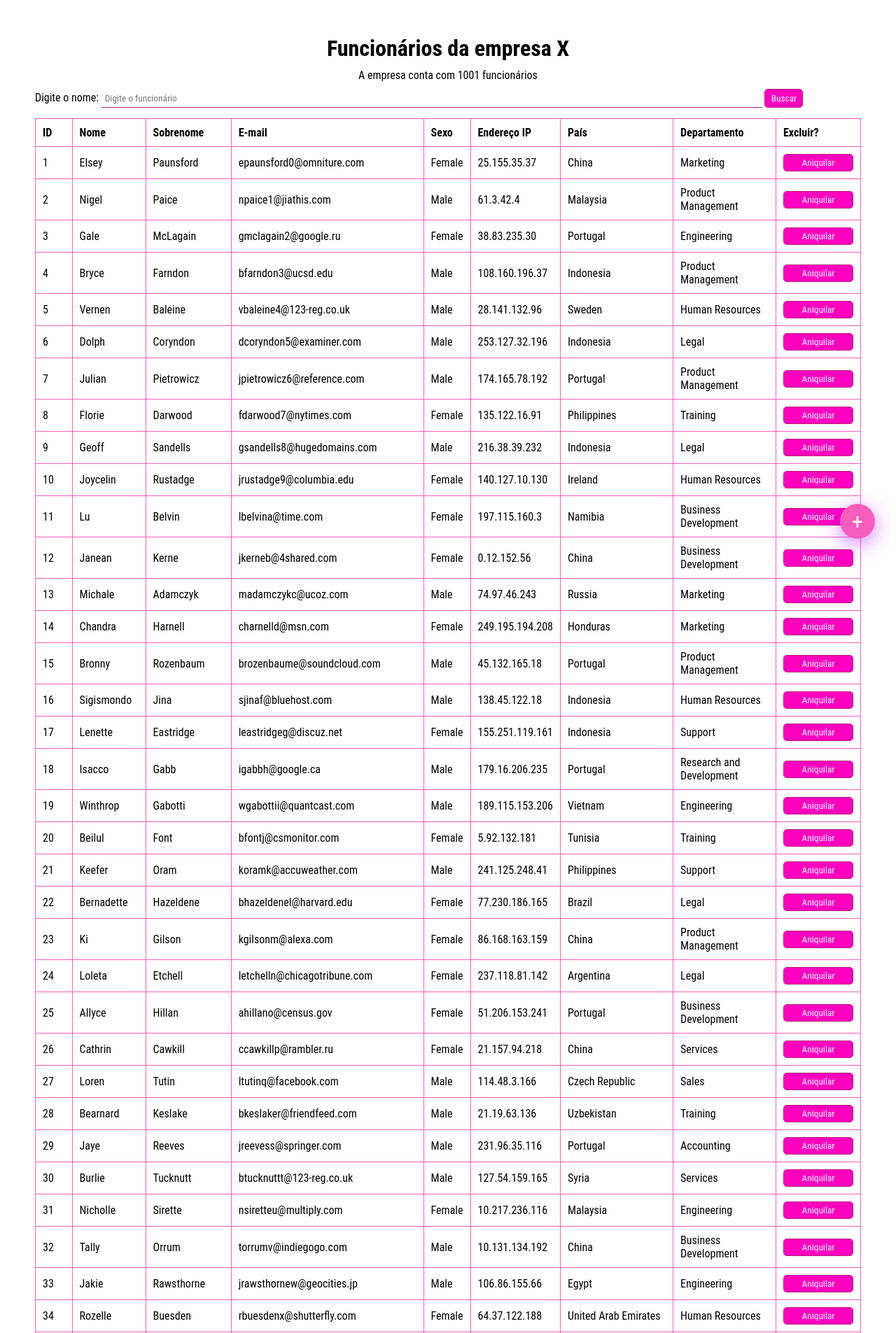
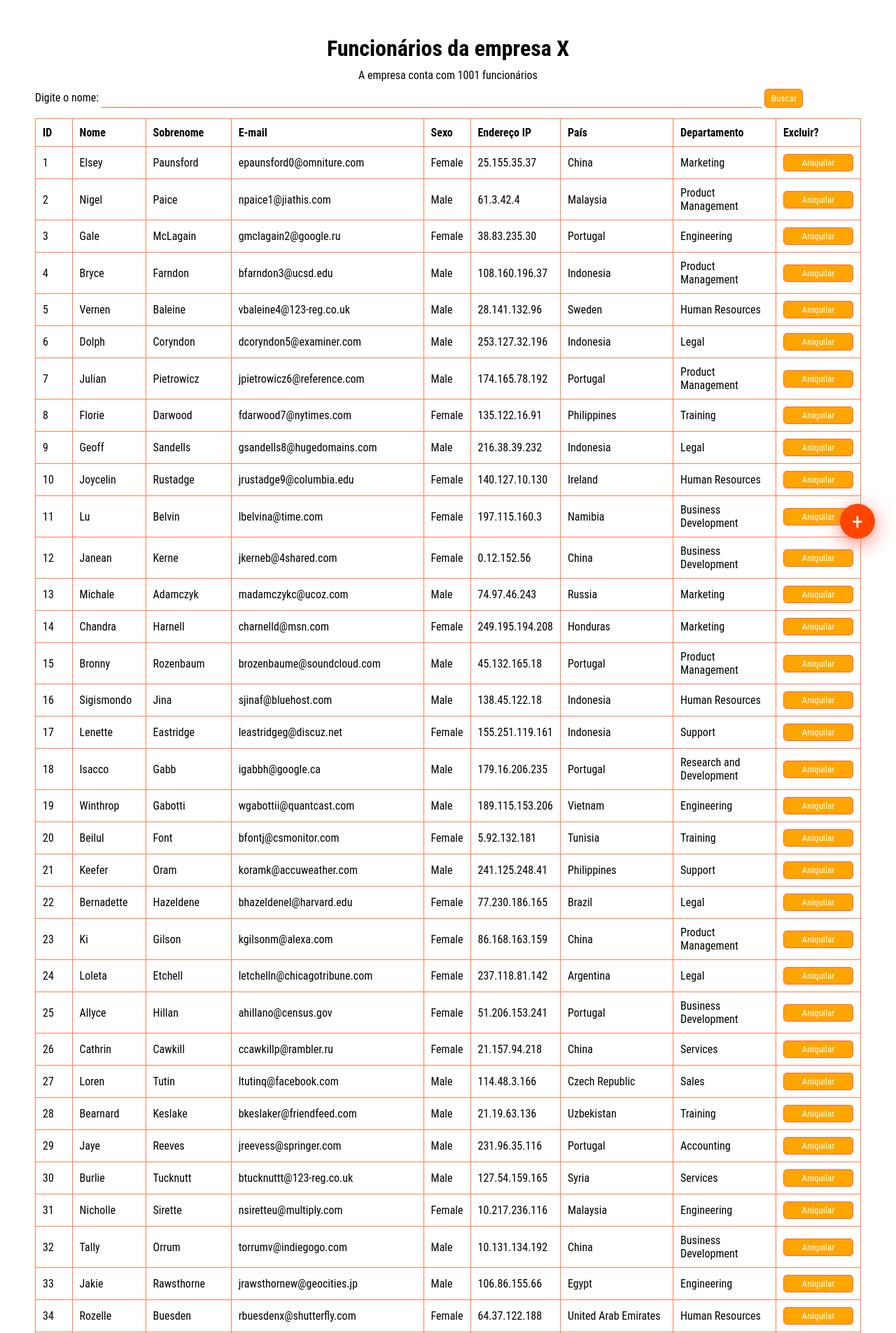
Before and after one commit to Gabriel-Lucena/pwbe_empresa_x, a PHP site: page / in a window 1280 px wide. Shown: the top 1905 px of the page at 70% size. Run offline with PHP 8.4, Linux system fonts and the light colour scheme.

Commit message:
Alterando esquema de cores

```diff
--- a/index.php
+++ b/index.php
@@ -49,7 +49,7 @@ if (
 
     <form>
         <label for="buscarFuncionario">Digite o nome:</label>
-        <input type="text" required placeholder="Digite o funcionário" name="buscarFuncionario" value="<?= isset($_GET["buscarFuncionario"]) ? $_GET["buscarFuncionario"] : "" ?>">
+        <input type="text" required name="buscarFuncionario" value="<?= isset($_GET["buscarFuncionario"]) ? $_GET["buscarFuncionario"] : "" ?>">
         <button class="buttonBuscar">Buscar</button>
 
     </form>
--- a/style.css
+++ b/style.css
@@ -18,24 +18,24 @@ input {
   outline: none;
   padding: 5px;
   border: none;
-  border-bottom: 1px solid rgb(180, 29, 122);
+  border-bottom: 1px solid Tomato;
   margin-bottom: 15px;
 }
 
 .buttonBuscar {
   width: 55px;
   padding: 5px;
-  background-color: rgb(255, 0, 191);
+  background-color: Orange;
   border-radius: 5px;
   color: white;
-  border: 1px solid rgb(180, 29, 122);
+  border: 1px solid Tomato;
 }
 
 #excluir {
-  background-color: rgb(255, 0, 191);
+  background-color: Orange;
   border-radius: 5px;
   color: white;
-  border: 1px solid rgb(180, 29, 122);
+  border: 1px solid Tomato;
   width: 100px;
   height: 25px;
 }
@@ -62,7 +62,7 @@ h1 {
 table {
   width: 100%;
   text-align: left;
-  border: 1px solid rgb(247, 93, 188);
+  border: 1px solid Tomato;
   border-collapse: collapse;
 }
 
@@ -73,7 +73,7 @@ table tr:hover {
 
 table td,
 th {
-  border: 1px solid rgb(247, 93, 188);
+  border: 1px solid Coral;
   padding: 10px;
 }
 
@@ -88,14 +88,14 @@ th {
   align-items: center;
   justify-content: center;
   cursor: pointer;
-  background-color: rgb(247, 93, 188);
-  box-shadow: rgba(175, 2, 255, 0.514) 0px 7px 29px 0px;
+  background-color: OrangeRed;
+  box-shadow: Salmon 0px 7px 29px 0px;
   transition: all 0.2s ease-in-out;
 }
 
 #add__new:hover {
   transform: scale(1.1);
-  background-color: #670081;
+  background-color: OrangeRed;
 }
 
 #add__new p {
@@ -133,7 +133,7 @@ th {
   align-items: center;
   justify-content: center;
   gap: 24px;
-  border: 1px solid rgb(247, 93, 188);
+  border: 1px solid Coral;
   box-shadow: 1px 5px 30px 10px rgb(22, 1, 80);
 }
 
@@ -184,11 +184,11 @@ th {
 }
 
 #cancel {
-  background-color: darkmagenta;
+  background-color: Salmon;
 }
 
 #send {
-  background-color: deeppink;
+  background-color: Coral;
 }
 
 #modalExcluir {
@@ -222,14 +222,14 @@ th {
   align-items: center;
   justify-content: center;
   gap: 24px;
-  border: 1px solid rgb(247, 93, 188);
+  border: 1px solid Coral;
   box-shadow: 1px 5px 30px 10px rgb(22, 1, 80);
 }
 
 #modalExcluir button {
   height: 50px;
   flex: 1;
-  border: 1px solid rgb(247, 93, 188);
+  border: 1px solid Coral;
   border-radius: 8px;
   color: rgb(0, 0, 0);
   font-weight: bold;
```
Also changed, not shown: funcoes.php (+4 -3 lines).
